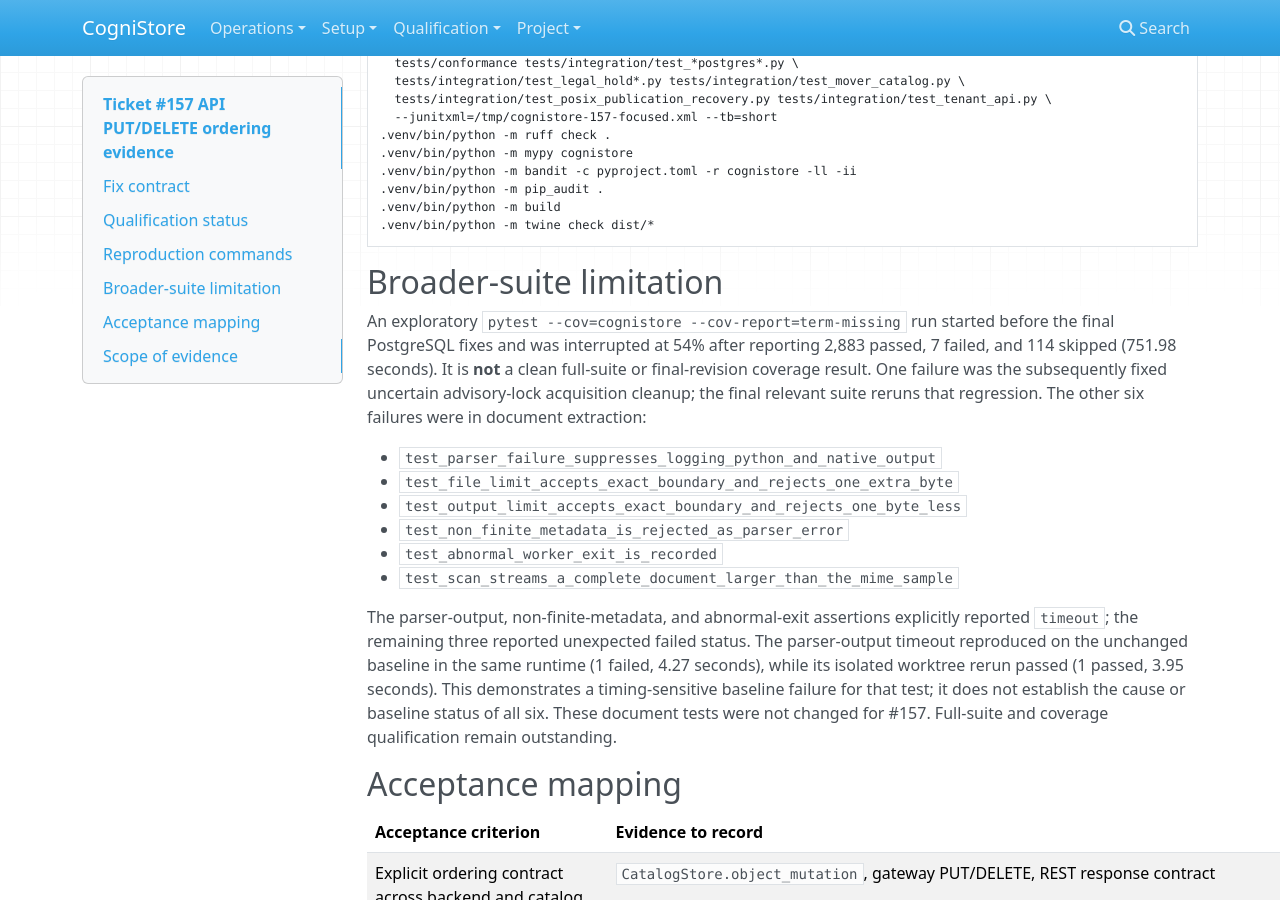
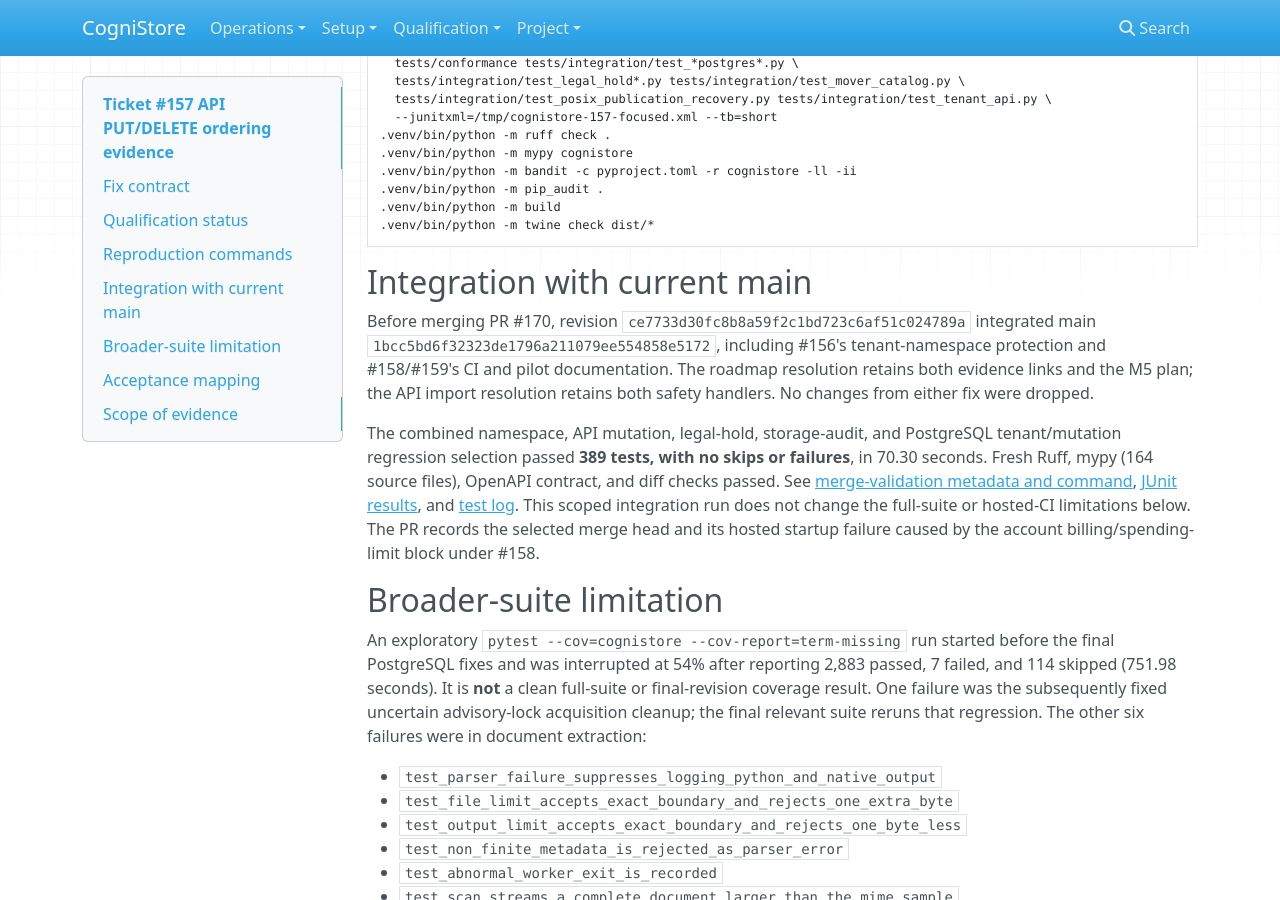
Before and after one commit to melliott18/CogniStore, an MkDocs documentation site: the page built from docs/evidence/m5/157-put-delete-ordering.md, in a window 1280 px wide and 900 px high, scrolled down 1717 px. Built offline with MkDocs 1.6.1, drawn with Linux system fonts in a browser that asks for light colours; nearby versions of some CDN libraries.

Commit message:
docs: record combined ticket 156 and 157 merge validation

````diff
--- a/docs/evidence/m5/157-put-delete-ordering.md
+++ b/docs/evidence/m5/157-put-delete-ordering.md
@@ -101,6 +101,24 @@ With the isolated test PostgreSQL DSN in `COGNISTORE_TEST_POSTGRES_DSN`:
 .venv/bin/python -m twine check dist/*
 ```
 
+## Integration with current main
+
+Before merging PR #170, revision `ce7733d30fc8b8a59f2c1bd723c6af51c024789a`
+integrated main `1bcc5bd6f32323de1796a211079ee554858e5172`, including #156's
+tenant-namespace protection and #158/#159's CI and pilot documentation. The
+roadmap resolution retains both evidence links and the M5 plan; the API import
+resolution retains both safety handlers. No changes from either fix were dropped.
+
+The combined namespace, API mutation, legal-hold, storage-audit, and PostgreSQL
+tenant/mutation regression selection passed **389 tests, with no skips or
+failures**, in 70.30 seconds. Fresh Ruff, mypy (164 source files), OpenAPI
+contract, and diff checks passed. See
+[merge-validation metadata and command](157/merge-validation.json),
+[JUnit results](157/merge-tests.xml.gz), and [test log](157/merge-tests.log.gz).
+This scoped integration run does not change the full-suite or hosted-CI
+limitations below. The PR records the selected merge head and its hosted
+startup failure caused by the account billing/spending-limit block under #158.
+
 ## Broader-suite limitation
 
 An exploratory `pytest --cov=cognistore --cov-report=term-missing` run started
````
Also changed, not shown: docs/evidence/m5/157/merge-validation.json (added, +25 -0 lines), 2 other files.
